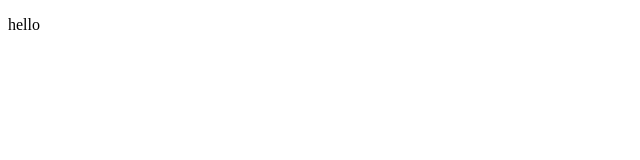
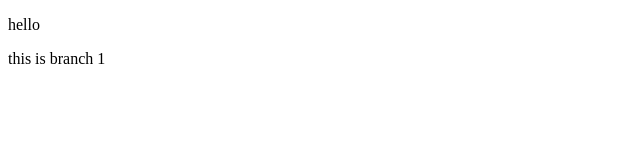
Before and after one commit to charlz-dev/project1, a plain HTML site: page index.html in a window 1280 px wide. Shown: the full height of the page, 0-640 px from the left. Drawn offline with Linux system fonts and the light colour scheme.

Commit message:
message added on branch1:

```diff
--- a/index.html
+++ b/index.html
@@ -8,5 +8,7 @@
 <body>
 	<p>hello</p>
 
+	<p>this is branch 1</p>
+
 </body>
 </html>
```
